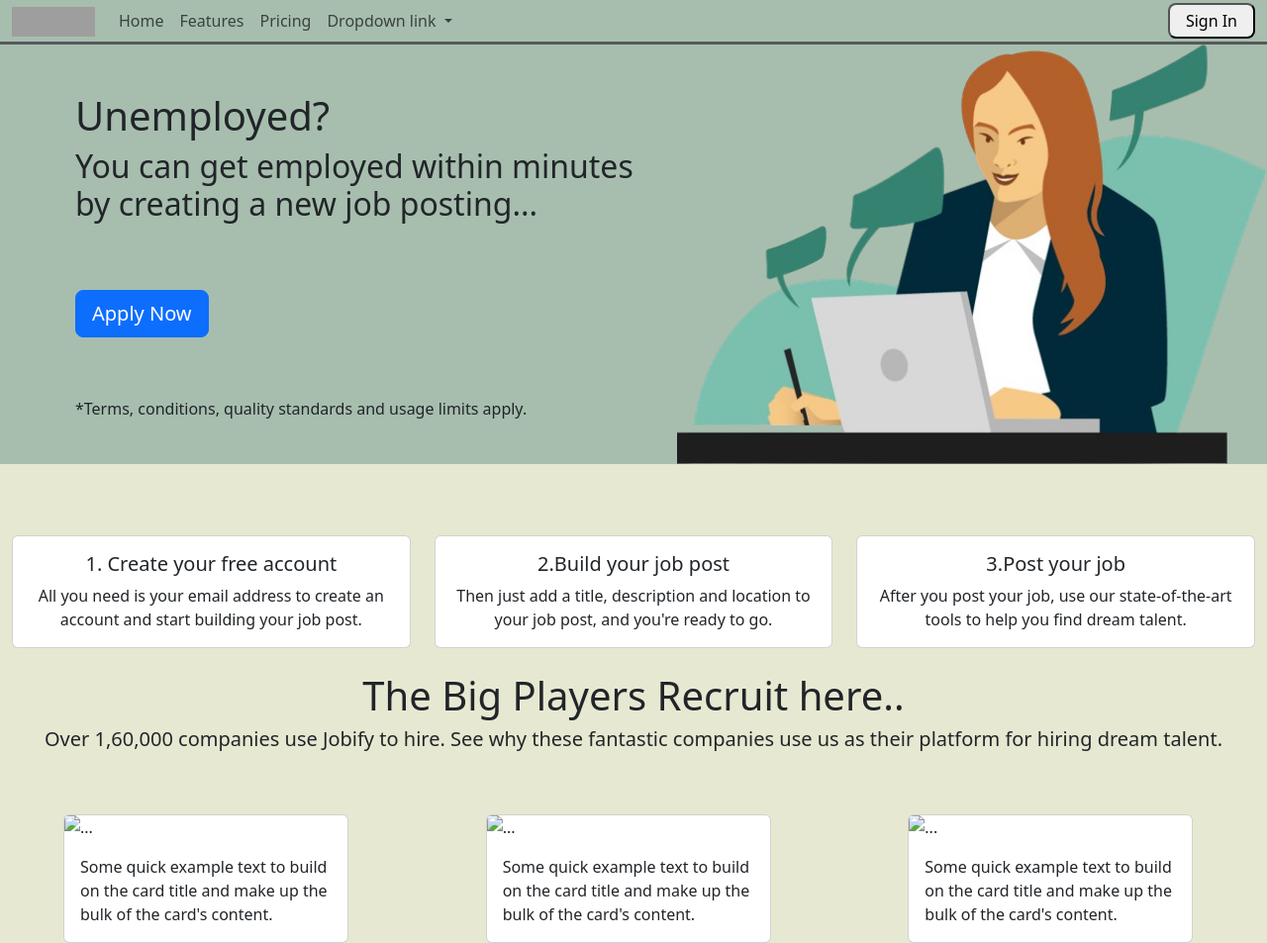
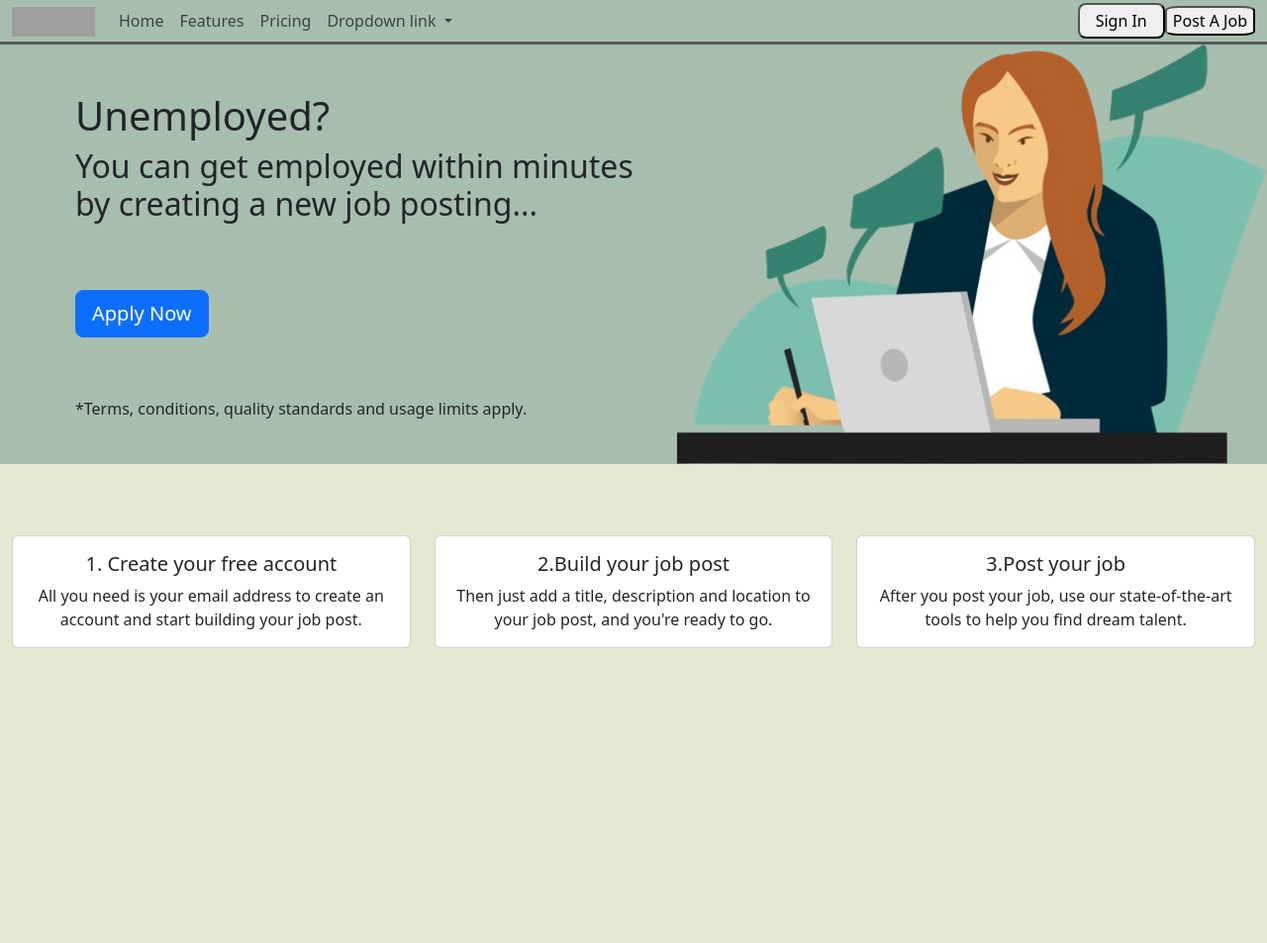
Before and after one commit to rishabhjain7458/Fee-Project, a plain HTML site: page index.html in a window 1280 px wide. Shown: the whole page at 99% size. After the commit the page ends 800 px from the top, so only its background shows below. Drawn offline with nearby package versions, Linux system fonts and the light colour scheme; grey boxes are pictures that could not be loaded; some icons are missing.

Commit message:
commit 1
Post a job button added

```diff
--- a/index.css
+++ b/index.css
@@ -71,3 +71,7 @@
    }
 
 }
+.post{
+border-radius: 15%;
+width: 100%;
+}
--- a/index.html
+++ b/index.html
@@ -42,6 +42,7 @@
             </ul>
           </div>
           <button class=" btn-lg rounded-3 pt-1 pb-1 ps-3 pe-3 signintop" type="button" class="btn">Sign In</button>
+          <a href="/recruiter.html"><button class="post">Post A Job</button></a>
         </div>
       </nav>
       <div class="container-fluid background-element3 ">
@@ -96,40 +97,6 @@
         </div>
         <br>
       </div>
-      <div class="companies container-fluid">
-        <h1 class="h1 text-center">The Big Players Recruit here..</h1>
-        <h5 class="h5 text-center">Over 1,60,000 companies use Jobify to hire. See why these fantastic companies use us as their platform for hiring dream talent.</h5>
-      </div>
-     <div class="container-fluid cards">
-      <div class="row">
-        <div class="col">
-          <div class="card" style="width: 18rem;">
-            <img src="..." class="card-img-top" alt="...">
-            <div class="card-body">
-              <p class="card-text">Some quick example text to build on the card title and make up the bulk of the card's content.</p>
-            </div>
-          </div>
-        </div>
 
-        <div class="col">
-          <div class="card" style="width: 18rem;">
-            <img src="..." class="card-img-top" alt="...">
-            <div class="card-body">
-              <p class="card-text">Some quick example text to build on the card title and make up the bulk of the card's content.</p>
-            </div>
-          </div>
-        </div>
-
-        <div class="col">
-          <div class="card" style="width: 18rem;">
-            <img src="..." class="card-img-top" alt="...">
-            <div class="card-body">
-              <p class="card-text">Some quick example text to build on the card title and make up the bulk of the card's content.</p>
-            </div>
-          </div>
-        </div>
-
-      </div>
-     </div>
 </body>
 </html>
```
